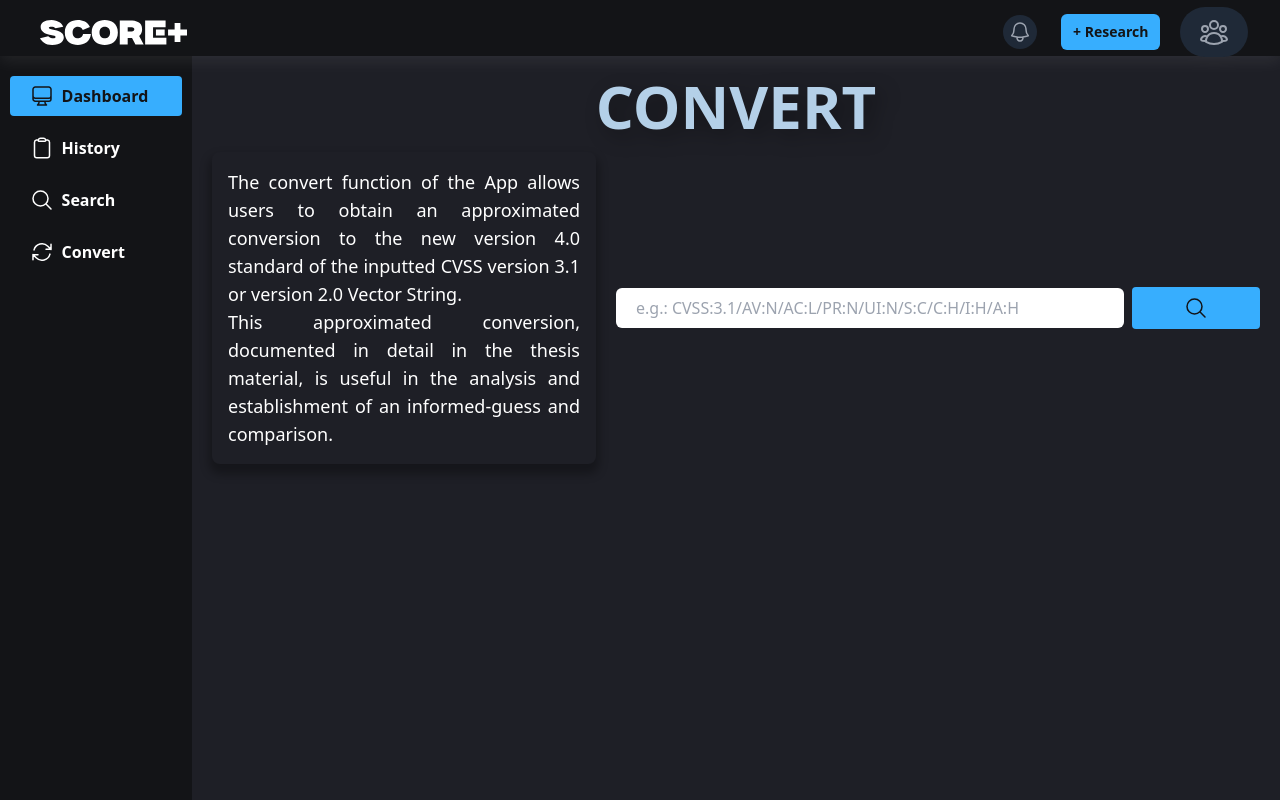
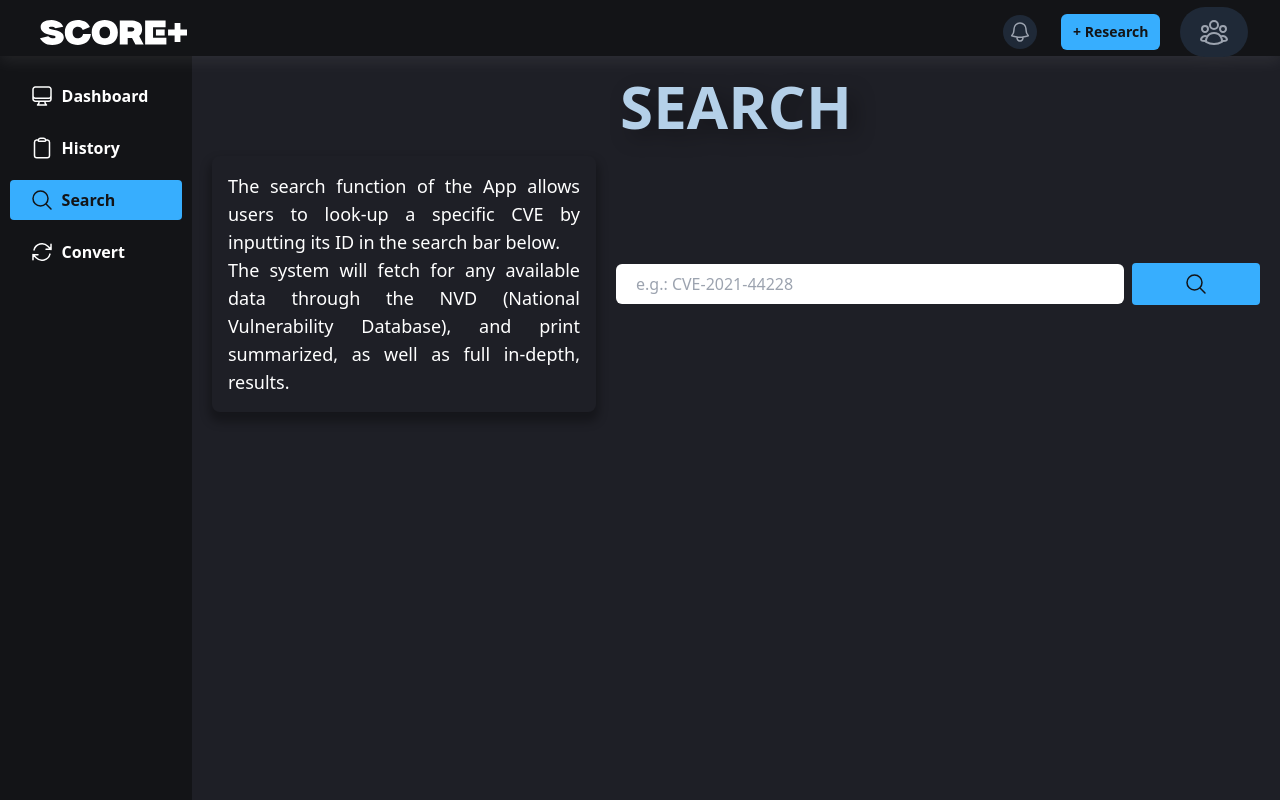
Before and after one commit to colelli/score_plus, a React (Vite) app: page /search in a window 1280 px wide. Built offline with nearby package versions, Linux system fonts and the light colour scheme.

Commit message:
basic routing

```diff
--- a/package.json
+++ b/package.json
@@ -14,6 +14,7 @@
     "@heroicons/react": "^2.1.3",
     "react": "^18.2.0",
     "react-dom": "^18.2.0",
+    "react-router-dom": "^6.23.0",
     "react-use": "^17.5.0"
   },
   "devDependencies": {
--- a/src/App.jsx
+++ b/src/App.jsx
@@ -5,18 +5,23 @@ import Dashboard from './elements/Dashboard'
 import History from './elements/History'
 import Search from './elements/Search'
 import Convert from './elements/Convert'
+import { BrowserRouter, Route, Routes } from 'react-router-dom'
 
 function App() {
 
-  return(
+  return (
     <div className='w-screen bg-primary-700 font-sans overflow-hidden'>
       <Navbar></Navbar>
       <main className='bg-primary-500 h-[93vh] flex'>
-        <Sidebar current='dashboard'></Sidebar>
-        {/*<Dashboard></Dashboard>*/}
-        {/*<History></History>*/}
-        {/*<Search></Search>*/}
-        <Convert></Convert>
+        <Sidebar></Sidebar>
+        <BrowserRouter>
+          <Routes>
+            <Route path='/dashboard' element={<Dashboard />} />
+            <Route path='/history' element={<History />} />
+            <Route path='/search' element={<Search />} />
+            <Route path='/convert' element={<Convert />} />
+          </Routes>
+        </BrowserRouter>
       </main>
     </div>
   )
--- a/src/css/animations.scss
+++ b/src/css/animations.scss
@@ -1,46 +1,3 @@
-/**
-* ----------------------------------------
-* animation scale-down-ver-top
-* ----------------------------------------
-*/
-
-.scale-down-ver-top {
-    -webkit-animation: scale-down-ver-top 0.4s cubic-bezier(0.250, 0.460, 0.450, 0.940) both;
-    animation: scale-down-ver-top 0.4s cubic-bezier(0.250, 0.460, 0.450, 0.940) both;
-}
-
-@-webkit-keyframes scale-down-ver-top {
-    0% {
-        -webkit-transform: scaleY(1);
-        transform: scaleY(1);
-        -webkit-transform-origin: 100% 0%;
-        transform-origin: 100% 0%;
-    }
-
-    100% {
-        -webkit-transform: scaleY(0.3);
-        transform: scaleY(0.3);
-        -webkit-transform-origin: 100% 0%;
-        transform-origin: 100% 0%;
-    }
-}
-
-@keyframes scale-down-ver-top {
-    0% {
-        -webkit-transform: scaleY(1);
-        transform: scaleY(1);
-        -webkit-transform-origin: 100% 0%;
-        transform-origin: 100% 0%;
-    }
-
-    100% {
-        -webkit-transform: scaleY(0.3);
-        transform: scaleY(0.3);
-        -webkit-transform-origin: 100% 0%;
-        transform-origin: 100% 0%;
-    }
-}
-
 /**
 * ----------------------------------------
 * animation rotate-center
--- a/src/elements/Search.jsx
+++ b/src/elements/Search.jsx
@@ -17,10 +17,9 @@ export default function Search() {
         <div className="h-full max-h-full w-full flex flex-col gap-5 p-5">
             <div className="w-full flex justify-center drop-shadow-[7px_7px_10px_rgba(0,0,0,0.35)] text-secondary-100 font-black text-md | sm:text-6xl">SEARCH</div>
             <div className="lg:flex lg:flex-row lg:gap-5 lg:items-center">
-                <div className={classNames(isDescVisible ? "" : "hidden", "rounded-lg shadow-[0_7px_10px_3px_rgba(0,0,0,0.3)] h-min w-full text-white p-4 text-justify text-lg | lg:w-[30vw]")}>
-                    The search function of the App allows users to look-up a specific CVE
-                    by inputting its ID in the search bar below. <br /> The system will fetch for any available
-                    data through the NVD (National Vulnerability Database), and print summarized, as well as full in-depth, results.
+                <div className={classNames((isDescVisible?"":"hidden"),"rounded-lg shadow-[0_7px_10px_3px_rgba(0,0,0,0.3)] w-full text-white p-4 text-justify text-lg | lg:w-[30vw]")}>
+                The search function of the App allows users to look-up a specific CVE by inputting its ID in the search bar below. <br />
+                The system will fetch for any available data through the NVD (National Vulnerability Database), and print summarized, as well as full in-depth, results.
                 </div>
                 <div className="flex flex-row gap-5 rounded mt-4 items-center | lg:mt-0 lg:gap-2 lg:flex-1">
                     <input title="Input CVE-ID" type="text" className="rounded-md flex-1 p-2 pl-5" placeholder="e.g.: CVE-2021-44228" />
--- a/src/elements/Sidebar.jsx
+++ b/src/elements/Sidebar.jsx
@@ -1,13 +1,11 @@
-import { Disclosure } from '@headlessui/react'
-import { Fragment } from 'react'
 import { ComputerDesktopIcon, ClipboardIcon, MagnifyingGlassIcon, ArrowPathIcon } from '@heroicons/react/24/outline';
 import { classNames } from './utils/Utils';
 
 const sidebar_items = [
-    {name: 'Dashboard', href: '#', icon: <ComputerDesktopIcon className='h-6 w-6' aria-hidden='true'/>, id: 'dashboard'},
-    {name: 'History', href: '#', icon: <ClipboardIcon className='h-6 w-6' aria-hidden='true'/>, id: 'history'},
-    {name: 'Search', href: '#', icon: <MagnifyingGlassIcon className='h-6 w-6' aria-hidden='true'/>, id: 'search'},
-    {name: 'Convert', href: '#', icon: <ArrowPathIcon className='h-6 w-6' aria-hidden='true'/>, id:'convert'}
+    {name: 'Dashboard', href: '/dashboard', icon: <ComputerDesktopIcon className='h-6 w-6' aria-hidden='true'/>, id: 'dashboard'},
+    {name: 'History', href: '/history', icon: <ClipboardIcon className='h-6 w-6' aria-hidden='true'/>, id: 'history'},
+    {name: 'Search', href: '/search', icon: <MagnifyingGlassIcon className='h-6 w-6' aria-hidden='true'/>, id: 'search'},
+    {name: 'Convert', href: '/convert', icon: <ArrowPathIcon className='h-6 w-6' aria-hidden='true'/>, id:'convert'}
 ]
 
 export default function Sidebar(params) {
@@ -16,7 +14,7 @@ export default function Sidebar(params) {
             <ul className='flex flex-col items-center pt-5 w-full gap-3'>
                 {sidebar_items.map(
                     (item) =>
-                    <a href={item.href} className={classNames(params.current == item.id ? 'bg-secondary-700 pointer-events-none current-item' : 'sidebar-item',
+                    <a href={item.href} className={classNames(window.location.pathname == item.href ? 'bg-secondary-700 pointer-events-none current-item' : 'sidebar-item',
                     'rounded w-[90%] h-[5vh] font-semibold flex items-center p-5')}>
                         <li className='flex gap-2'>
                             {item.icon}
```
Also changed, not shown: 1 other file (tests, documents, lock files or other folders).
